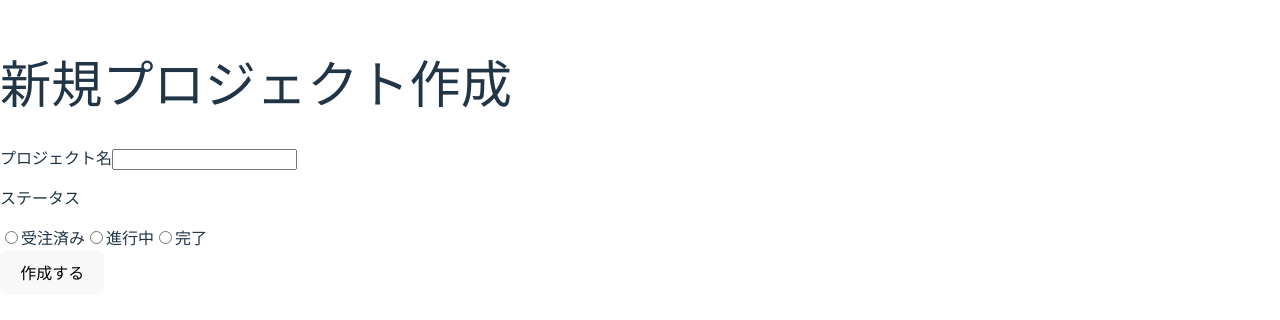
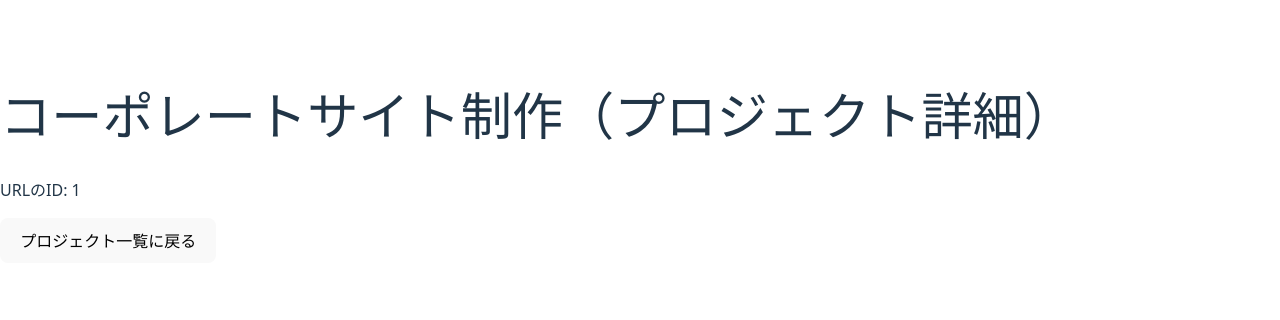
Before and after one commit to TRAN-cd/task-management-app, a React app: page /project/1 in a window 1280 px wide. Shown: the part 242-562 px from the top of the page. Built offline with nearby package versions, Linux system fonts and the light colour scheme; the HTML template or start-up script is replaced by a standard one.

Commit message:
プロジェクト詳細ページのパラメーター取得、型定義

```diff
--- a/package.json
+++ b/package.json
@@ -11,7 +11,8 @@
   },
   "dependencies": {
     "react": "^19.2.0",
-    "react-dom": "^19.2.0"
+    "react-dom": "^19.2.0",
+    "react-router-dom": "^7.13.0"
   },
   "devDependencies": {
     "@eslint/js": "^9.39.1",
--- a/src/App.tsx
+++ b/src/App.tsx
@@ -1,15 +1,22 @@
+import { BrowserRouter, Routes, Route } from "react-router-dom";
 import ProjectListPage from "./pages/ProjectListPage";
 import ProjectDetailPage from "./pages/ProjectDetailPage";
 import ProjectCreatePage from "./pages/ProjectCreatePage";
 
 function App() {
   return (
-    <div>
-      {/* <ProjectListPage /> */}
-      {/* {<ProjectDetailPage />} */}
-      {<ProjectCreatePage />}
-    </div>
+    <BrowserRouter>
+      <Routes>
+        <Route path="/" element={<ProjectListPage/>}/>
+        <Route path="/project/:id" element={<ProjectDetailPage/>}/>
+        <Route path="/project/new" element={<ProjectCreatePage/>}/>
+      </Routes>
+    </BrowserRouter>
   )
 }
 
 export default App
+
+
+
+// Routesとは、「URLと画面の対応表」を書く箱。
--- a/src/pages/ProjectDetailPage.tsx
+++ b/src/pages/ProjectDetailPage.tsx
@@ -1,15 +1,45 @@
-import { TaskItem } from "../components/TaskItem"
+import { useParams } from "react-router-dom"
+
+const projects = [
+  {
+    id: 1,
+    name: "コーポレートサイト制作",
+    assignee: "山田",
+    status: "進行中",
+  },
+  {
+    id: 2,
+    name: "LP改善プロジェクト",
+    assignee: "佐藤",
+    status: "未着手",
+  },
+];
 
 const ProjectDetailPage = () => {
+  // const params = useParams(); //今のURLに含まれる:〇〇 の値をまとめて取得する
+  const { id } = useParams<{ id: string }>();
+
+  if (!id) {
+    return <p>プロジェクトが見つかりません</p>;
+  }
+
+  const projectId = Number(id);
+
+  if (Number.isNaN(projectId)) {
+    return <p>プロジェクトが見つかりません</p>;
+  }
+
+  const project = projects.find((p) => p.id === projectId);
+
+  if (!project) {
+    return <p>プロジェクトが見つかりません</p>;
+  }
+
   return (
     <div>
-      <h1>コーポレートサイト制作</h1>
-      <p>ステータス：進行中</p>
+      <h1>コーポレートサイト制作（プロジェクト詳細）</h1>
+      <p>URLのID: {id}</p>
 
-      <hr />
-
-      <TaskItem />
-      <TaskItem />
 
       <button>プロジェクト一覧に戻る</button>
     </div>
--- a/src/pages/ProjectListPage.tsx
+++ b/src/pages/ProjectListPage.tsx
@@ -1,12 +1,17 @@
-import { ProjectCard } from "../components/ProjectCard"
+// import { ProjectCard } from "../components/ProjectCard"
+import { Link } from "react-router-dom"
 
 const ProjectListPage = () => {
   return (
     <div>
       <h1>プロジェクト一覧</h1>
 
-      <ProjectCard />
-      <ProjectCard />
+      {/* <ProjectCard /> */}
+      {/* <ProjectCard /> */}
+
+      <Link to="/project/1">
+        プロジェクトAを見る
+      </Link>
 
       <button>新規プロジェクト作成</button>
     </div>
```
Also changed, not shown: 1 other file (tests, documents, lock files or other folders).
